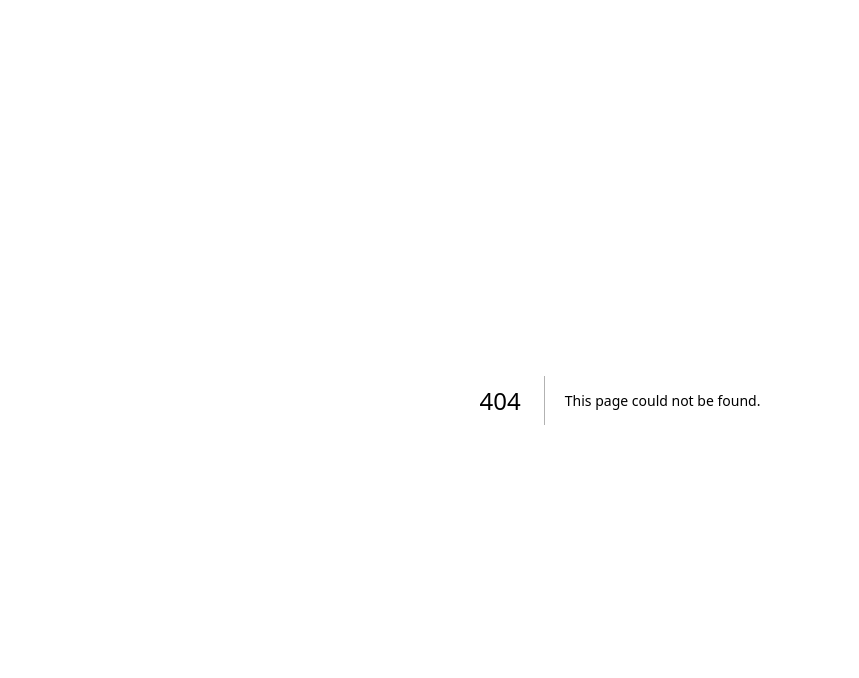
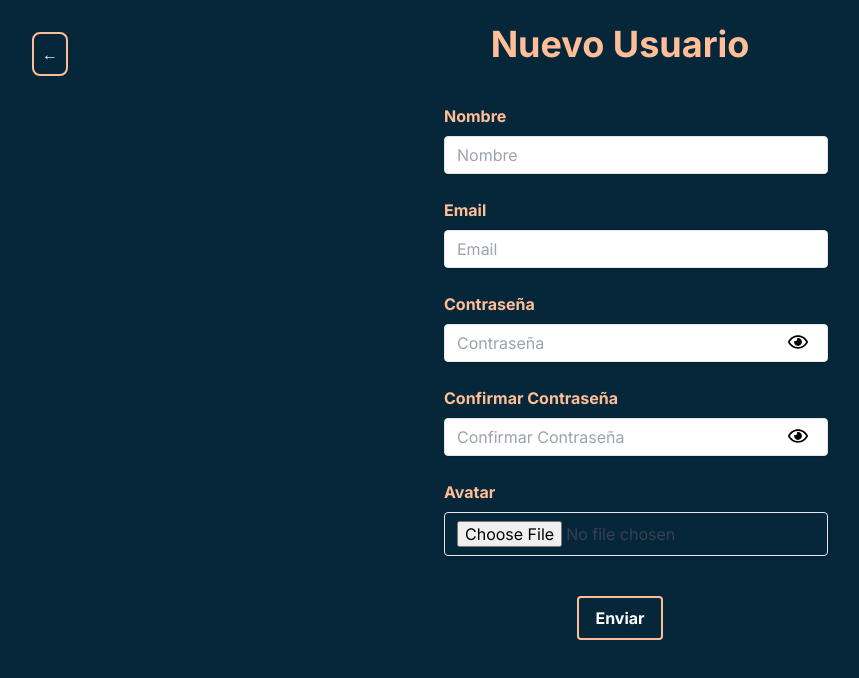
Before and after one commit to juandape/dotcocktails, a Next.js app: page /create/usersform in a window 1280 px wide. Before the commit this address had no page. Shown: the top 678 px of the page, without its empty margins (20-879 px from the left). Built offline with nearby package versions, Linux system fonts and the light colour scheme; no server answers.

Commit message:
feat: password test

```diff
--- /dev/null
+++ b/src/app/create/usersform/page.tsx
@@ -0,0 +1,223 @@
+'use client';
+
+import axios from 'axios';
+import { useRouter } from 'next/navigation';
+import { ChangeEvent, useState } from 'react';
+import { FaRegEye, FaRegEyeSlash } from 'react-icons/fa';
+import Swal from 'sweetalert2';
+
+import BackButton from '@/components/back-button';
+import SubmitButton from '@/components/submit-button';
+
+const BASE_URL = process.env.NEXT_PUBLIC_BASE_URL;
+const url = `${BASE_URL}/api/users`;
+
+const initialForm = {
+  name: '',
+  email: '',
+  avatar: '',
+  password: '',
+  confirmPassword: '',
+};
+
+export default function UsersFormPage() {
+  const router = useRouter();
+  const [users, setUsers] = useState(initialForm);
+  const [files, setFiles] = useState([]);
+  const [showPassword, setShowPassword] = useState(false);
+  const [showConfirmPassword, setShowConfirmPassword] = useState(false);
+
+  const togglePassword = () => {
+    setShowPassword(!showPassword);
+  };
+
+  const toggleConfirmPassword = () => {
+    setShowConfirmPassword(!showConfirmPassword);
+  };
+
+  const handleUpload = (e: { target: { files: any } }) => {
+    setFiles(e.target.files);
+  };
+
+  const handleSubmit = async (e: { preventDefault: () => void }) => {
+    e.preventDefault();
+    console.log(users);
+
+    if (users.password !== users.confirmPassword) {
+      Swal.fire({
+        icon: 'error',
+        title: 'Oops...',
+        text: 'Las contraseñas no coinciden',
+        showCloseButton: true,
+      });
+      return;
+    }
+
+    const passwordRegex =
+      /^(?=.*[A-Z])(?=.*\d)(?=.*[@$!%*?&.<>,:;{}=+])[A-Za-z\d@$!%*?&@$!%*?&.<>,:;{}=+]{8,}$/;
+
+    if (!passwordRegex.test(users.password)) {
+      Swal.fire({
+        icon: 'error',
+        title: 'Oops...',
+        text:
+          'La contraseña debe tener al menos una mayúscula, un número y un carácter especial',
+        showCloseButton: true,
+      });
+      return;
+    }
+
+    const formData = new FormData();
+
+    for (let i = 0; i < files.length; i++) {
+      formData.append('files', files[i]);
+    }
+
+    try {
+      const response = await axios.post(
+        `${BASE_URL}/api/upload/files`,
+        formData
+      );
+      const result = response.data;
+
+      const imageUrl = result.map(
+        (image: { secure_url: any }) => image.secure_url
+      );
+
+      console.log('imageurl', imageUrl);
+
+      const updateUsers = { ...users, avatar: imageUrl[0] };
+
+      const res = await axios.post(url, updateUsers);
+      console.log(res);
+
+      setUsers(initialForm);
+
+      console.log('form submitted');
+
+      Swal.fire({
+        icon: 'success',
+        title: 'Usuario creado correctamente',
+        showConfirmButton: false,
+        timer: 1500,
+      });
+
+      router.push('/');
+    } catch (error) {
+      console.log(error);
+    }
+  };
+
+  const handleChange = (
+    e:
+      | ChangeEvent<HTMLInputElement>
+      | ChangeEvent<HTMLTextAreaElement>
+      | { target: { files?: FileList; name: any; value: any } }
+  ) => {
+    const { name, value, files } = e.target as HTMLInputElement;
+    setUsers({ ...users, [name]: value });
+
+    if (name === 'avatar' && files) {
+      handleUpload({ target: { files } });
+    }
+  };
+
+  const labelStyle =
+    'block mb-2 text-sm sm:text-base font-bold text-peach-fuzz';
+  const inputStyle =
+    'sm:w-96 w-80 px-3 py-2 mb-6 mx-auto leading-tight text-gray-700 border rounded shadow appearance-none focus:outline-none focus:shadow-outline';
+  return (
+    <div>
+      <BackButton />
+      <div className='text-4xl font-bold text-peach-fuzz text-center sm:my-6 mt-20 mb-6'>
+        Nuevo Usuario
+      </div>
+      <form
+        className='flex flex-col text-left m-auto w-96 p-4'
+        onSubmit={handleSubmit}
+      >
+        <label className={labelStyle}>Nombre</label>
+        <input
+          className={inputStyle}
+          id='name'
+          name='name'
+          onChange={handleChange}
+          placeholder='Nombre'
+          required
+          type='text'
+          value={users.name}
+        />
+        <label className={labelStyle}>Email</label>
+        <input
+          className={inputStyle}
+          id='email'
+          name='email'
+          onChange={handleChange}
+          placeholder='Email'
+          required
+          type='email'
+          value={users.email}
+        />
+        <label className={labelStyle}>Contraseña</label>
+        <div className='flex relative sm:w-96'>
+          <input
+            className={inputStyle}
+            id='password'
+            minLength={8}
+            name='password'
+            onChange={handleChange}
+            placeholder='Contraseña'
+            required
+            type={showPassword ? 'text' : 'password'}
+            value={users.password}
+          />
+          <div
+            className='absolute pt-2 right-0 mr-5 cursor-pointer'
+            onClick={togglePassword}
+          >
+            {showPassword ? (
+              <FaRegEyeSlash size={20} />
+            ) : (
+              <FaRegEye size={20} />
+            )}
+          </div>
+        </div>
+
+        <label className={labelStyle}>Confirmar Contraseña</label>
+        <div className='flex relative sm:w-96'>
+          <input
+            className={inputStyle}
+            id='confirmPassword'
+            name='confirmPassword'
+            onChange={handleChange}
+            placeholder='Confirmar Contraseña'
+            required
+            type={showConfirmPassword ? 'text' : 'password'}
+            value={users.confirmPassword}
+          />
+          <div
+            className='absolute pt-2 right-0 mr-5 cursor-pointer'
+            onClick={toggleConfirmPassword}
+          >
+            {showConfirmPassword ? (
+              <FaRegEyeSlash size={20} />
+            ) : (
+              <FaRegEye size={20} />
+            )}
+          </div>
+        </div>
+
+        <label className={labelStyle}>Avatar</label>
+        <input
+          accept='image/*'
+          className={inputStyle}
+          id='avatar'
+          name='avatar'
+          onChange={handleChange}
+          type='file'
+        />
+        <SubmitButton title='Enviar' />
+      </form>
+    </div>
+  );
+}
--- a/src/components/login-modal.tsx
+++ b/src/components/login-modal.tsx
@@ -1,3 +1,4 @@
+import Link from 'next/link';
 import React from 'react';
 import { MdClose } from 'react-icons/md';
 import Swal from 'sweetalert2';
@@ -66,7 +67,7 @@ export default function Modal({ isOpen, onClose }: Props) {
               className='hover:text-white hover:text-sm cursor-pointer duration-500
             '
             >
-              Registrese
+              <Link href='/create/usersform'>Registrese</Link>
             </div>
             <div
               className='hover:text-white hover:text-sm cursor-pointer duration-500
```
